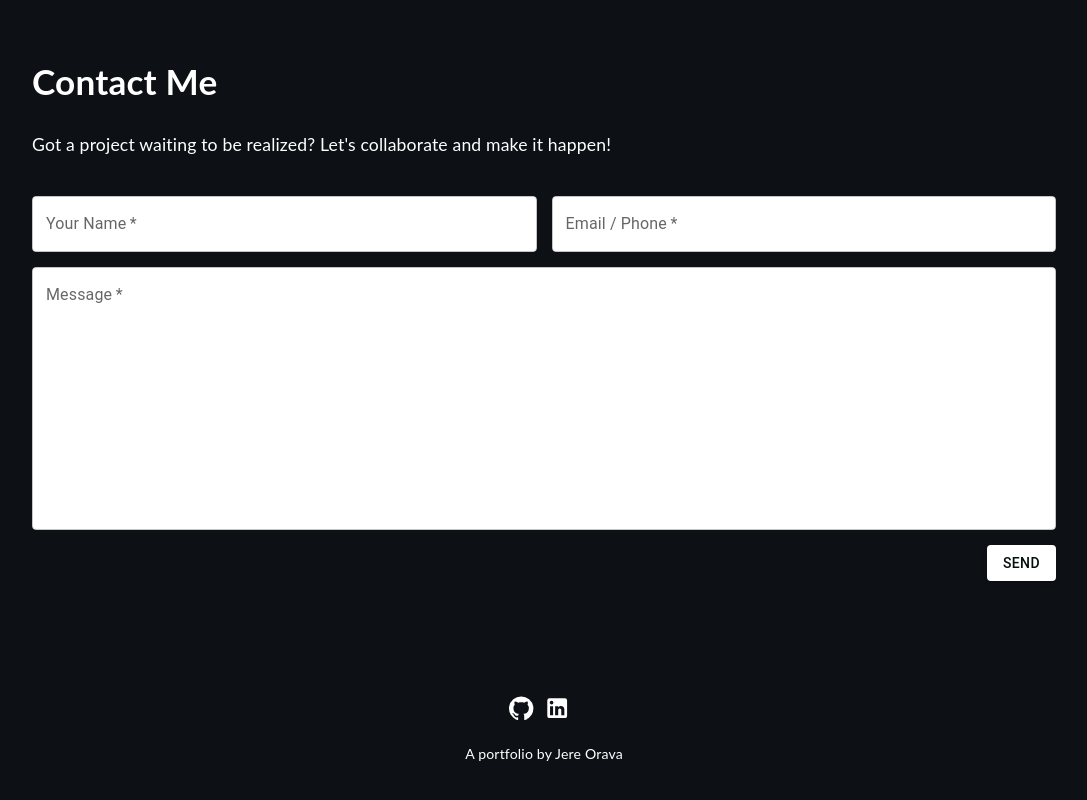
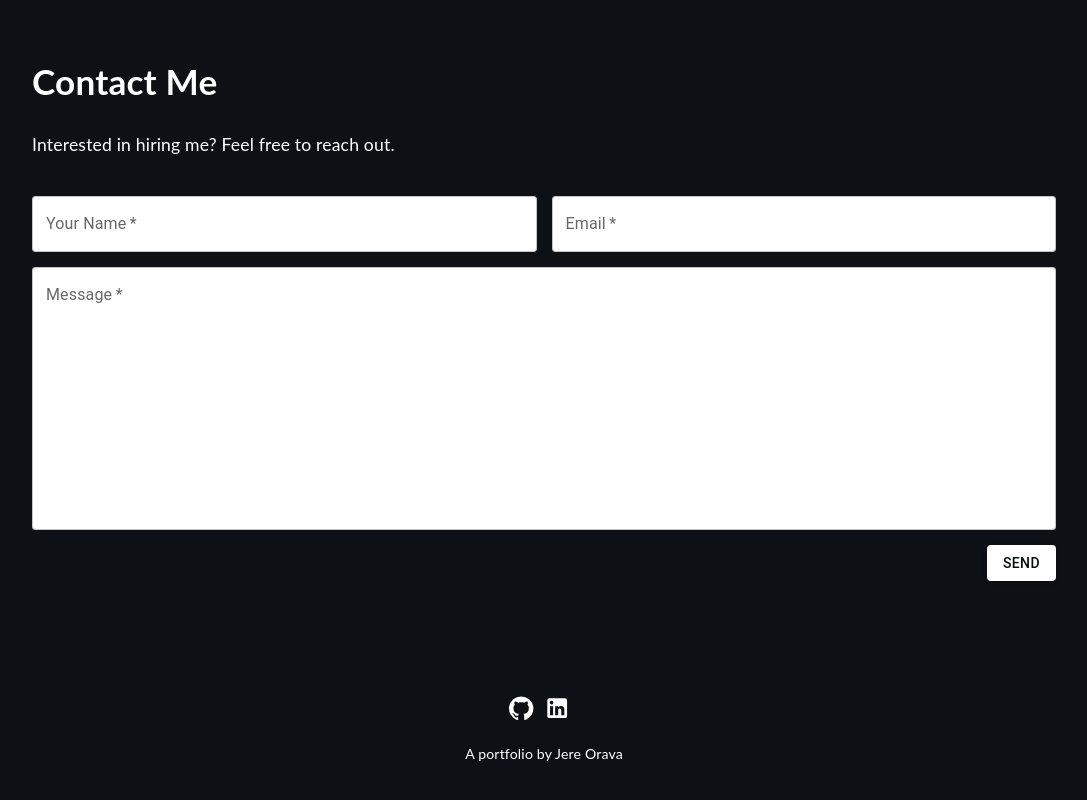
Before and after one commit to jereor/portfolio, a React (Create React App) app: page / in a window 1280 px wide. Shown: the part 5632-6432 px from the top of the page, without its empty margins (96-1183 px from the left). Built offline with nearby package versions, Linux system fonts and the light colour scheme.

Commit message:
Enabled contact section

```diff
--- a/package.json
+++ b/package.json
@@ -6,6 +6,7 @@
   "dependencies": {
     "@emotion/react": "^11.11.4",
     "@emotion/styled": "^11.11.5",
+    "@emailjs/browser": "^4.0.0",
     "@fortawesome/free-brands-svg-icons": "^6.5.2",
     "@fortawesome/free-regular-svg-icons": "^6.5.2",
     "@fortawesome/free-solid-svg-icons": "^6.5.2",
--- a/src/assets/styles/Contact.scss
+++ b/src/assets/styles/Contact.scss
@@ -18,7 +18,7 @@
     color: white;
   }
 
-  fieldset {
+  .MuiInputBase-root {
     background-color: white;
   }
 }
--- a/src/components/Contact.tsx
+++ b/src/components/Contact.tsx
@@ -1,11 +1,15 @@
 import React, { useRef, useState } from 'react';
 import '../assets/styles/Contact.scss';
-// import emailjs from '@emailjs/browser';
+import emailjs from '@emailjs/browser';
 import Box from '@mui/material/Box';
 import Button from '@mui/material/Button';
 import TextField from '@mui/material/TextField';
 
 function Contact() {
+
+  const serviceID = 'service_ivj28hg'
+  const templateID = 'template_l1xnibc'
+  const apiKey = '-EIMcQC6hWkbnh5J8';
 
   const [name, setName] = useState<string>('');
   const [email, setEmail] = useState<string>('');
@@ -24,28 +28,26 @@ function Contact() {
     setEmailError(email === '');
     setMessageError(message === '');
 
-    /* Uncomment below if you want to enable the emailJS */
+    if (name !== '' && email !== '' && message !== '') {
+      var templateParams = {
+        name: name,
+        email: email,
+        message: message
+      };
 
-    // if (name !== '' && email !== '' && message !== '') {
-    //   var templateParams = {
-    //     name: name,
-    //     email: email,
-    //     message: message
-    //   };
-
-    //   console.log(templateParams);
-    //   emailjs.send('service_id', 'template_id', templateParams, 'api_key').then(
-    //     (response) => {
-    //       console.log('SUCCESS!', response.status, response.text);
-    //     },
-    //     (error) => {
-    //       console.log('FAILED...', error);
-    //     },
-    //   );
-    //   setName('');
-    //   setEmail('');
-    //   setMessage('');
-    // }
+      console.log(templateParams);
+      emailjs.send(serviceID, templateID, templateParams, apiKey).then(
+        (response) => {
+          console.log('SUCCESS!', response.status, response.text);
+        },
+        (error) => {
+          console.log('FAILED...', error);
+        },
+      );
+      setName('');
+      setEmail('');
+      setMessage('');
+    }
   };
 
   return (
@@ -53,7 +55,7 @@ function Contact() {
       <div className="items-container">
         <div className="contact_wrapper">
           <h1>Contact Me</h1>
-          <p>Got a project waiting to be realized? Let's collaborate and make it happen!</p>
+          <p>Interested in hiring me? Feel free to reach out.</p>
           <Box
             ref={form}
             component="form"
@@ -77,14 +79,14 @@ function Contact() {
               <TextField
                 required
                 id="outlined-required"
-                label="Email / Phone"
+                label="Email"
                 placeholder="How can I reach you?"
                 value={email}
                 onChange={(e) => {
                   setEmail(e.target.value);
                 }}
                 error={emailError}
-                helperText={emailError ? "Please enter your email or phone number" : ""}
+                helperText={emailError ? "Please enter your email" : ""}
               />
             </div>
             <TextField
```
Also changed, not shown: 1 other file (tests, documents, lock files or other folders).
